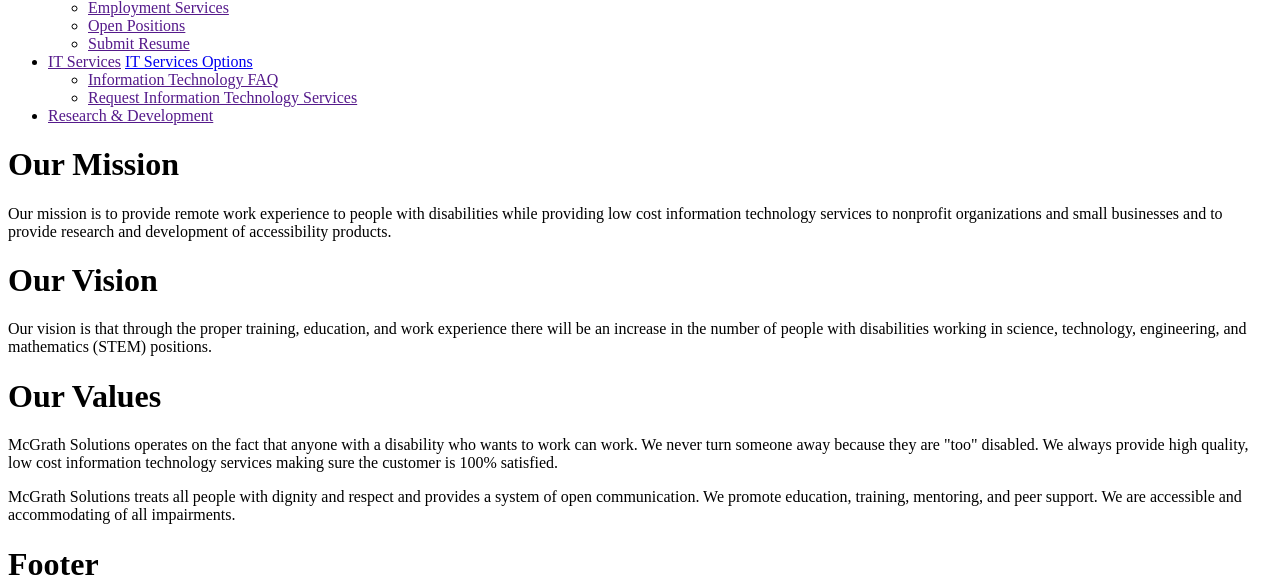
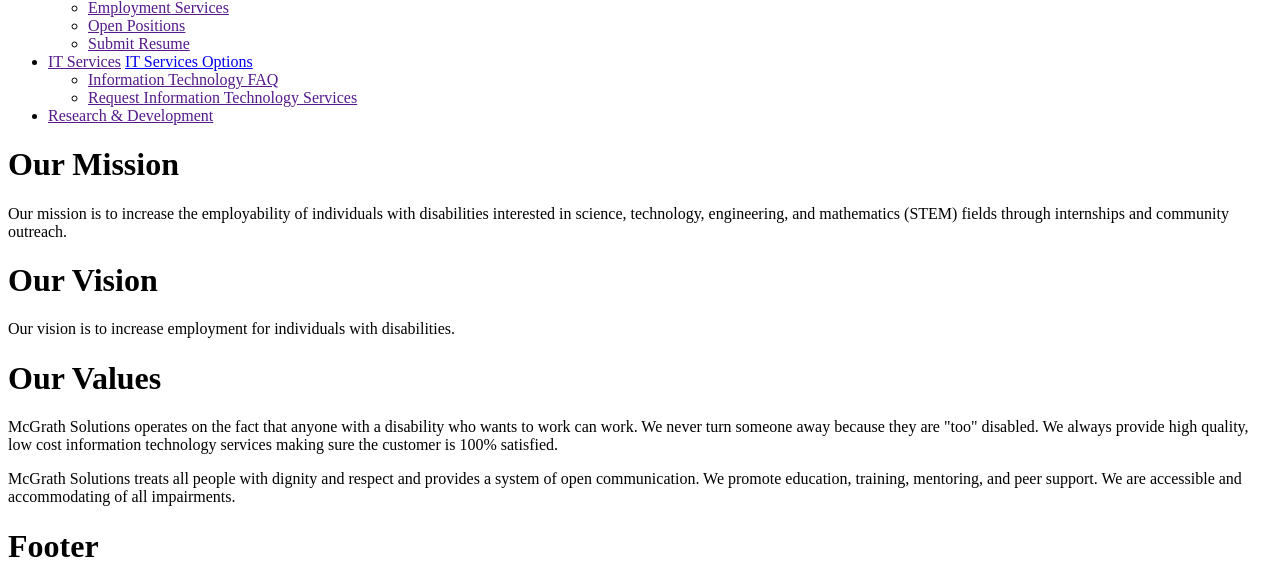
Before and after one commit to McGrath-Solutions/msolutions, a PHP site: template application/views/pages/about-us/our-mission.php in a window 1280 px wide. Shown: the part 496-1083 px from the top of the page. Run offline with PHP 8.4, Linux system fonts and the light colour scheme; the template is opened without the code that fills it, so the values that code supplies are empty; some libraries are stand-ins or nearby versions.

Commit message:
Update our-mission.php
updated mission and vision statements

```diff
--- a/application/views/pages/about-us/our-mission.php
+++ b/application/views/pages/about-us/our-mission.php
@@ -1,10 +1,8 @@
 <h1>Our Mission</h1>
-<p>Our mission is to provide remote work experience to people with disabilities while providing low cost information technology services to
-    nonprofit organizations and small businesses and to provide research and development of accessibility products.</p>
+<p>Our mission is to increase the employability of individuals with disabilities interested in science, technology, engineering, and mathematics (STEM) fields through internships and community outreach.</p>
 
 <h1>Our Vision</h1>
-<p>Our vision is that through the proper training, education, and work experience there will be an increase in the number of people with
-    disabilities working in science, technology, engineering, and mathematics (STEM) positions.</p>
+<p>Our vision is to increase employment for individuals with disabilities.</p>
 
 <h1>Our Values</h1>
 <p>McGrath Solutions operates on the fact that anyone with a disability who wants to work can work. We never turn someone away because they
```
